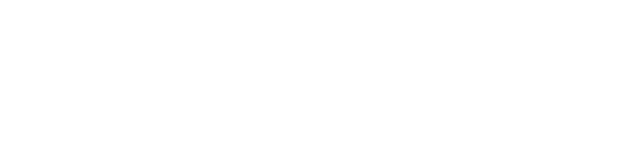
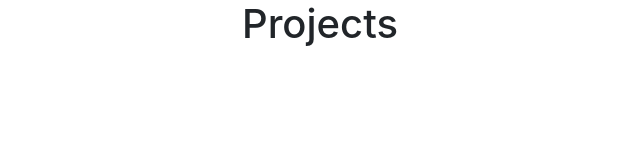
Before and after one commit to rishabhmandayam/rishabhmandayam.github.io, a plain HTML site: page index.html in a window 1280 px wide. Shown: the whole page, without its empty margins (320-960 px from the left). Drawn offline with nearby package versions, Linux system fonts and the light colour scheme.

Commit message:
Added Title
So people can understand

```diff
--- a/index.html
+++ b/index.html
@@ -7,6 +7,13 @@
 <script src="https://stackpath.bootstrapcdn.com/bootstrap/4.1.0/js/bootstrap.min.js" integrity="sha384-uefMccjFJAIv6A+rW+L4AHf99KvxDjWSu1z9VI8SKNVmz4sk7buKt/6v9KI65qnm" crossorigin="anonymous"></script>
 </head>
 <body>
+	<center>
+		<h1>Projects</h1>
+	</center>
+
+	<div class="container">
+  <!-- Content here -->
+</div>
 
 </body>
 </html>
```
